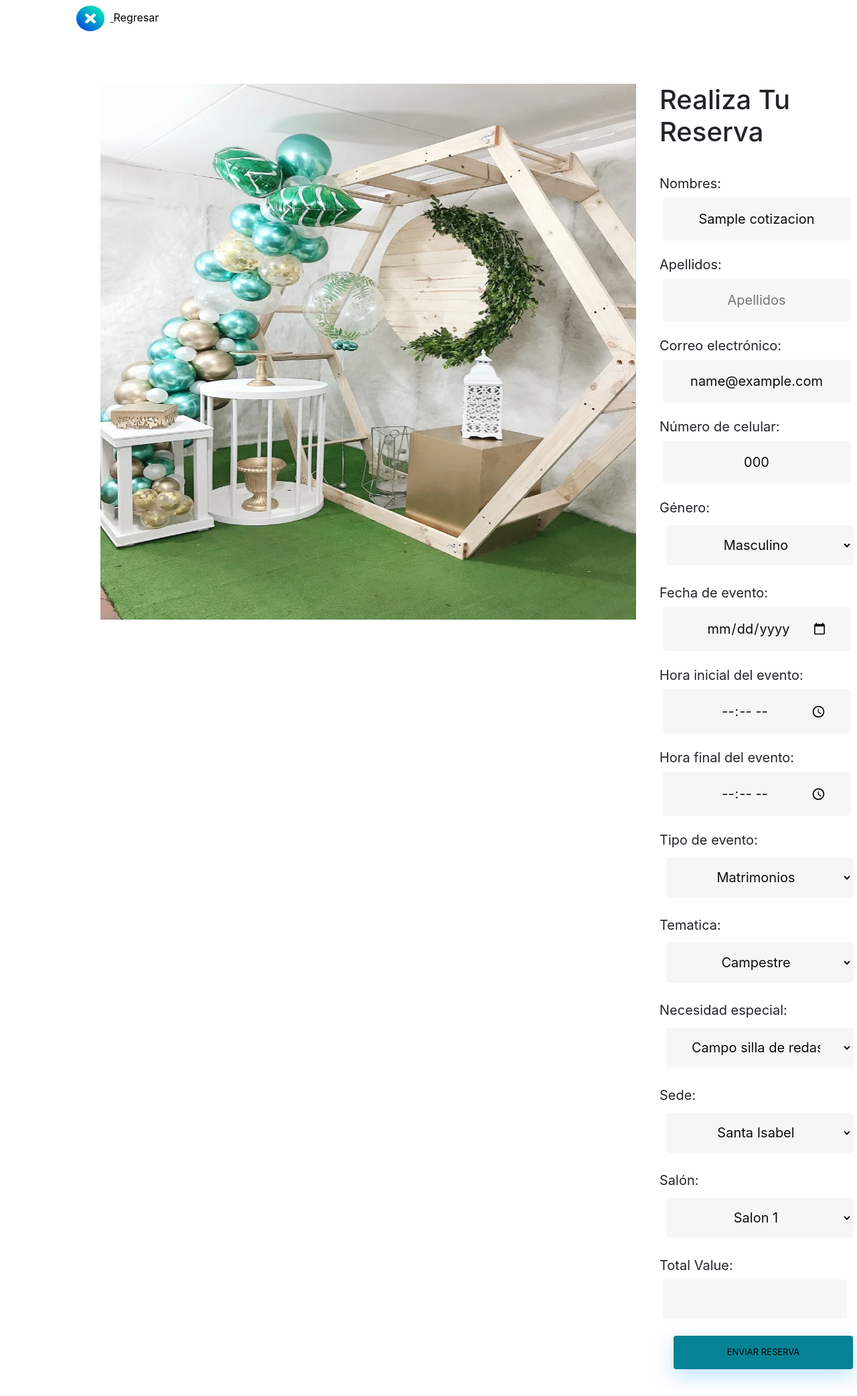
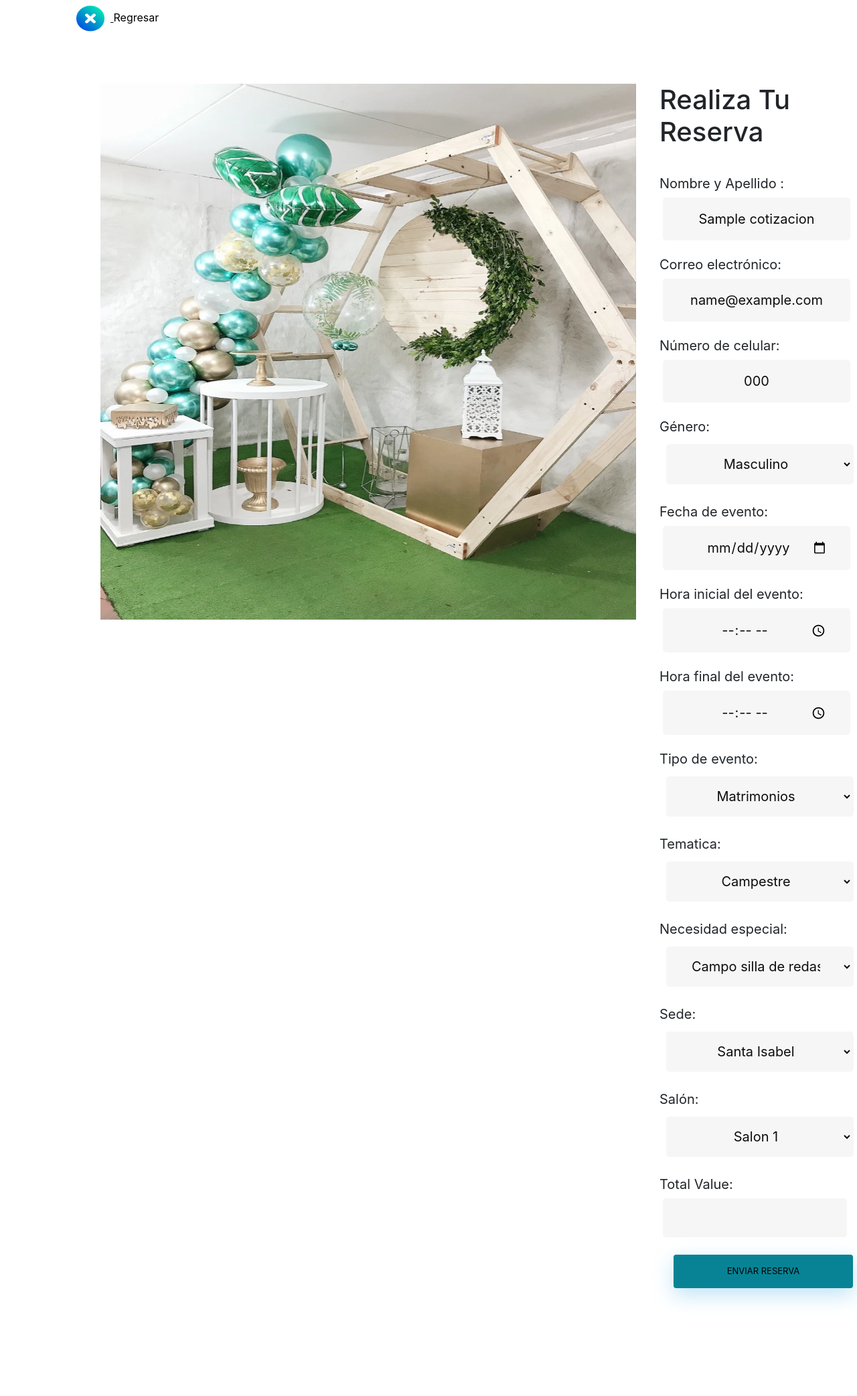
Before and after one commit to Eliana349/proyecto, a Django app: page /reserva/1/ in a window 1280 px wide. Shown: the whole page at 67% size. After the commit the page ends 1946 px from the top, so only its background shows below. Run offline with Django 4.2, Linux system fonts and the light colour scheme; tables that the repository leaves empty hold one stand-in row (values such as "Sample post"); some libraries are stand-ins or nearby versions.

Commit message:
Reservasd

```diff
--- a/casaberrio/casaberrio/forms.py
+++ b/casaberrio/casaberrio/forms.py
@@ -54,6 +54,10 @@ class RegisterForm(forms.Form):
         max_length=10,
         label='Confirmar contraseña',
         widget=forms.PasswordInput(attrs={'class': 'form-control'})
+    )
+    checkbox = forms.BooleanField(
+        widget=forms.CheckboxInput(attrs={'class': 'checkbox-order'}),
+        label='Acepto y estoy de acuerdo con los términos y condiciones'
     )
 
     def clean_username(self):
@@ -143,13 +147,13 @@ TEMATICA_CHOICES = (
 NECECIDAD_CHOICES = (
     ('Campo_silla_de_redas', 'Campo silla de redas'),
     ('Comunicador_de_lenguaje_de_señas ', 'Comunicador de lenguaje de señas '),
+    ('Ninguno', 'Ninguno'),
 
     )
 
 class formularioReserva(forms.ModelForm):
 
-    name = forms.CharField(widget=forms.TextInput(attrs={'placeholder': 'Nombres'}),label='', max_length=50,min_length=3)
-    lastname = forms.CharField(widget=forms.TextInput(attrs={'placeholder': 'Apellidos'}), label='',max_length=50,min_length=3)
+    name = forms.CharField(widget=forms.TextInput(attrs={'placeholder': ''}),label='Nombre y Apellido ', max_length=50,min_length=3)
     email = forms.CharField(widget=forms.TextInput(attrs={'placeholder': 'Correo electronico'}), label='')
     phone = PhoneNumberField(label='',widget=forms.TextInput(attrs={'placeholder':'Telefono ','type': 'tel'})   )
     gender = forms.ChoiceField(choices=GENERO_CHOICES,label='')
@@ -202,7 +206,7 @@ class formularioReserva(forms.ModelForm):
 )
     class Meta:
         model = Reserva
-        fields = ['name', 'lastname', 'email', 'phone', 'gender', 'event_date', 'event_start_time',
+        fields = ['name', 'email', 'phone', 'gender', 'event_date', 'event_start_time',
                   'end_time_of_the_event', 'eventType', 'theme', 'special_need', 'campus', 'lounge', 'Total_value']
 
 
--- a/casaberrio/core/models.py
+++ b/casaberrio/core/models.py
@@ -60,13 +60,13 @@ class Reserva(models.Model):
     NECECIDAD_CHOICES = (
     ('Campo_silla_de_redas', 'Campo silla de redas'),
     ('Comunicador_de_lenguaje_de_señas ', 'Comunicador de lenguaje de señas '),
+    ('Ninguno', 'Ninguno'),
 )
 
 
     cotizacion = models.ForeignKey(Cotizacion, on_delete=models.CASCADE)
 
-    name = models.CharField(max_length=50,verbose_name='Nombres', )
-    lastname = models.CharField(max_length=50, verbose_name='Apellidos')
+    name = models.CharField(max_length=50,verbose_name='Nombres Completos', )
     email = models.EmailField(max_length=50, verbose_name='Correo electronico')
     phone = PhoneNumberField(verbose_name='Numero de celular',region='CO')
     gender = models.CharField(max_length=30, verbose_name='Genero')
--- a/casaberrio/core/templates/reservas.html
+++ b/casaberrio/core/templates/reservas.html
@@ -24,14 +24,11 @@
     {% csrf_token %}
 
     <div class="form-group">
-        <label for="{{ reserva_form.name.id_for_label }}">Nombres:</label>
+        <label for="{{ reserva_form.name.id_for_label }}">Nombre y Apellido :</label>
         {{ reserva_form.name }}
     </div>
 
-    <div class="form-group">
-        <label for="{{ reserva_form.lastname.id_for_label }}">Apellidos:</label>
-        {{ reserva_form.lastname }}
-    </div>
+
 
     <div class="form-group">
         <label for="{{ reserva_form.email.id_for_label }}">Correo electrónico:</label>
```
Also changed, not shown: casaberrio/core/migrations/0002_remove_reserva_estado_remove_reserva_lastname_and_more.py (added).
